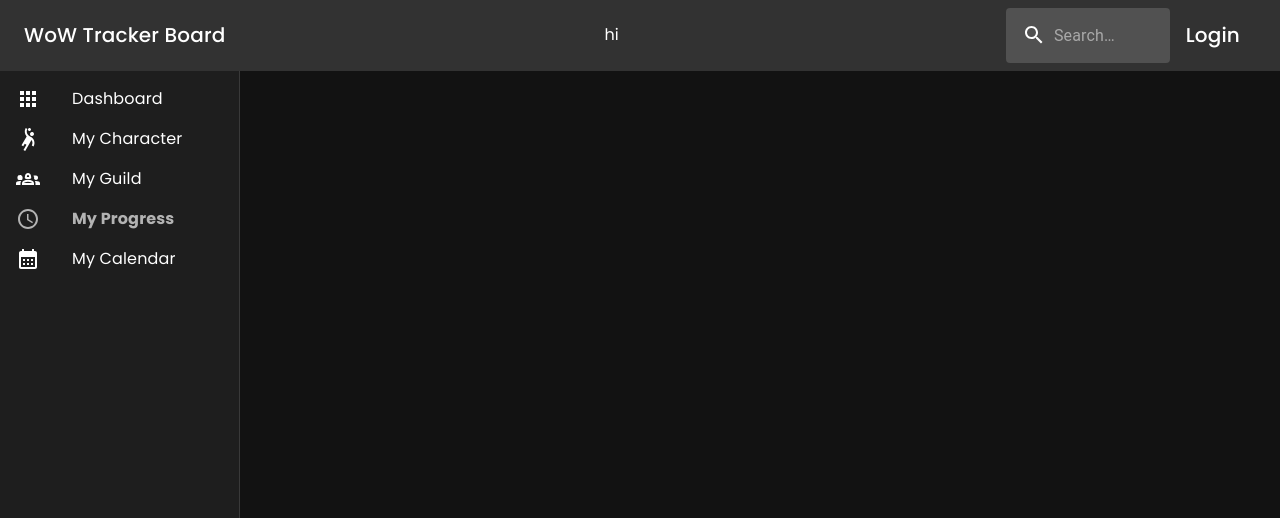
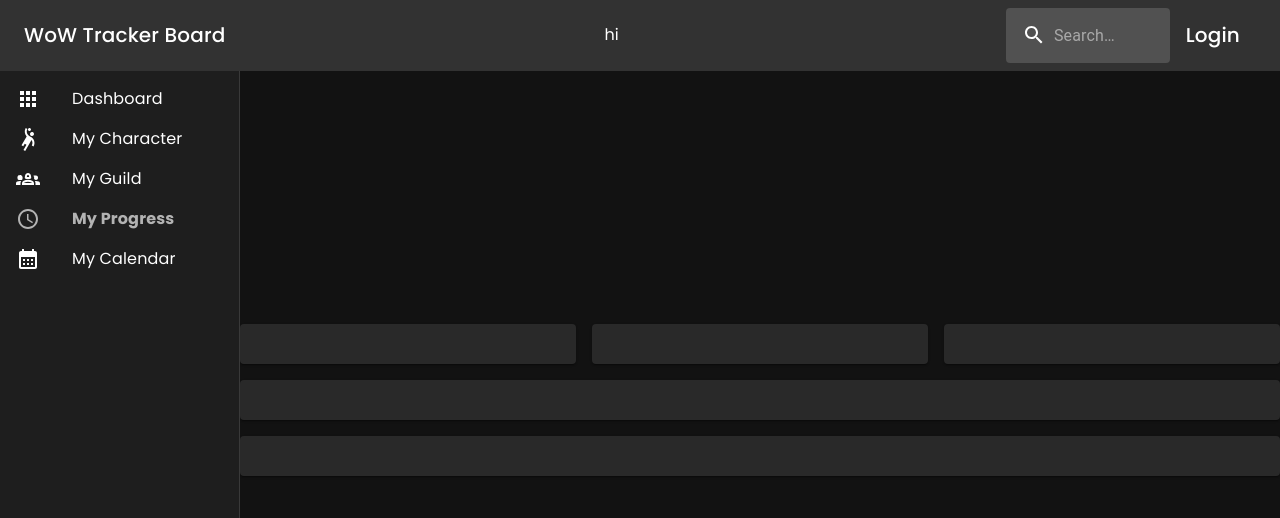
Before and after one commit to kattschmidtt/wow-tracker-dashboard, a React (Vite) app in the folder client/: page /my-progress in a window 1280 px wide. Shown: the top 518 px of the page. Built offline with nearby package versions, Linux system fonts and the light colour scheme; no server answers; a web font is replaced by a local one.

Commit message:
uppidates

```diff
--- a/client/src/Pages/MyProgress.tsx
+++ b/client/src/Pages/MyProgress.tsx
@@ -1,24 +1,52 @@
-import { Box, Grid } from '@mui/material';
-import React from 'react';
-import Header from '../components/Layout/Header';
-import NavigationSidebar from '../components/Sidebar/NavigationSidebar';
+import { Box, Card, CardContent, Grid } from "@mui/material";
+import Header from "../components/Layout/Header";
+import NavigationSidebar from "../components/Sidebar/NavigationSidebar";
 
 const MyProgress = () => {
   return (
     <>
-    <Header />
-      <div>
-        <Box sx={{ flexGrow: 1 }}>
+      <Header />
+      <Box sx={{ display: "flex", height: "100vh" }}>
+        <NavigationSidebar />
+        <Box
+          sx={{
+            flexGrow: 1,
+            display: "flex",
+            flexDirection: "column",
+            alignItems: "center",
+            justifyContent: "center",
+          }}
+        >
           <Grid container spacing={2}>
-            <Grid item xs={12} sm={2} md={2}>
-              <NavigationSidebar />
+            <Grid item xs={12} sm={4}>
+              <Card>
+                <CardContent></CardContent>
+              </Card>
             </Grid>
-            me prog
+            <Grid item xs={12} sm={4}>
+              <Card>
+                <CardContent></CardContent>
+              </Card>
+            </Grid>
+            <Grid item xs={12} sm={4}>
+              <Card>
+                <CardContent></CardContent>
+              </Card>
+            </Grid>
+            <Grid item xs={12}>
+              <Card>
+                <CardContent></CardContent>
+              </Card>
+            </Grid>
+            <Grid item xs={12}>
+              <Card>
+                <CardContent></CardContent>
+              </Card>
+            </Grid>
           </Grid>
         </Box>
-      </div>
+      </Box>
     </>
   );
 };
-
 export default MyProgress;
--- a/client/src/Pages/Settings.tsx
+++ b/client/src/Pages/Settings.tsx
@@ -71,7 +71,7 @@ const Settings = () => {
                     >
                       <Grid container spacing={2} alignItems="center">
                         <Grid item xs={12} sm={2} md={2}>
-                          <div>Username</div>
+                          <div>Email</div>
                         </Grid>
                         <Grid item xs={12} sm={2} md={10}>
                           <Input sx={{ fontFamily: "Poppins" }} />
```
Also changed, not shown: 1 other file (tests, documents, lock files or other folders).
